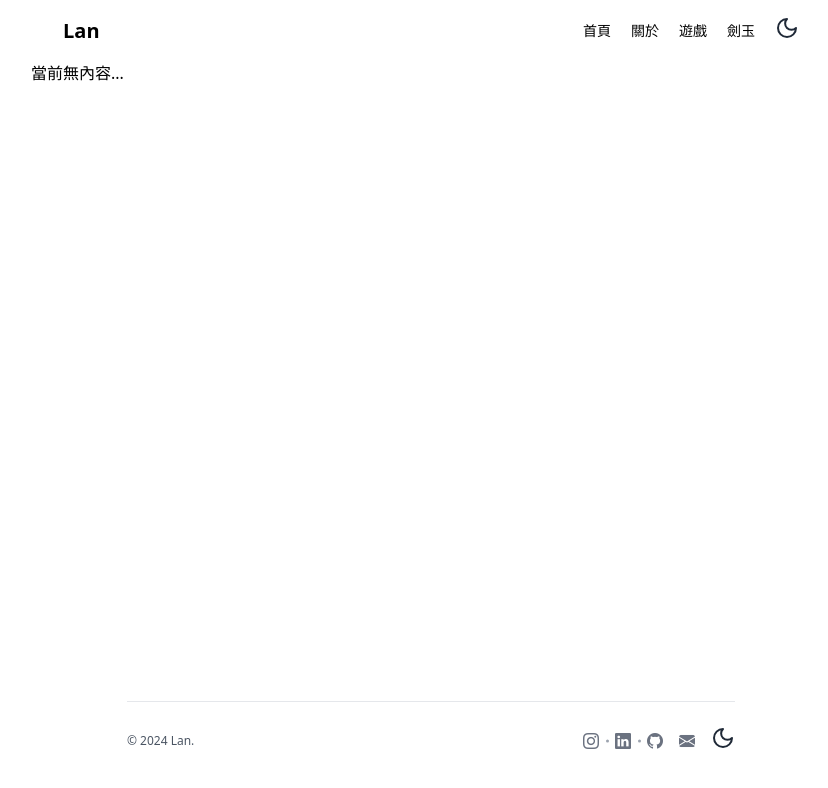
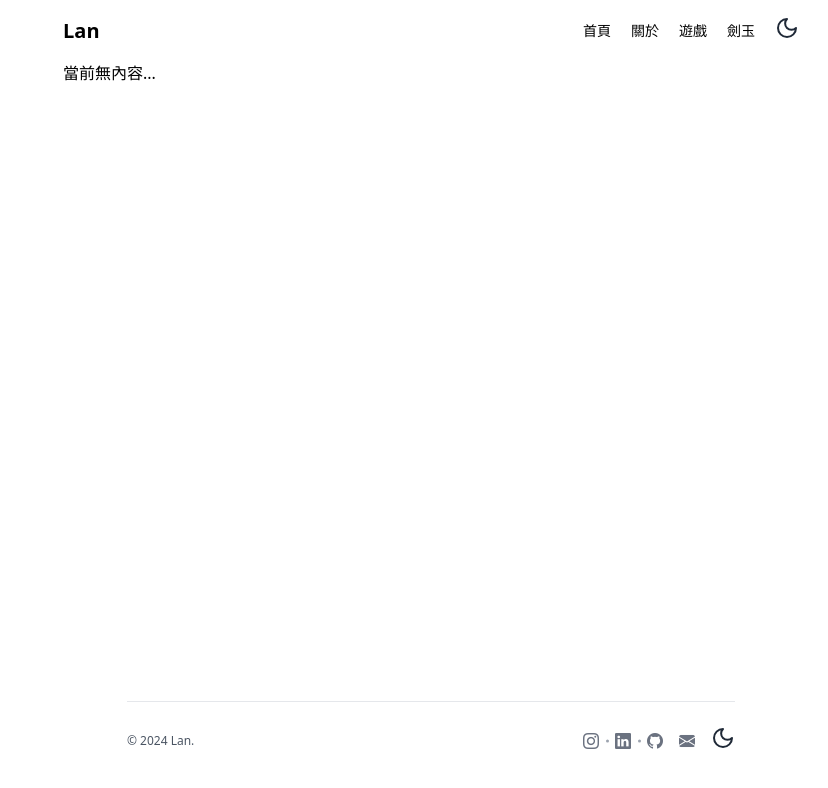
Before and after one commit to IOUKI/my-github-pages, a Next.js app: page /profile in a window 1280 px wide. Shown: the top 788 px of the page, without its empty margins (209-1037 px from the left). Built offline with nearby package versions, Linux system fonts and the light colour scheme.

Commit message:
feat: profile main padding

```diff
--- a/app/profile/layout.tsx
+++ b/app/profile/layout.tsx
@@ -30,7 +30,7 @@ export default function ProfileLayout({ children }: { children: React.ReactNode
             </div>
           </nav>
         </header>
-        <main className="min-h-[80vh]">
+        <main className="min-h-[80vh] px-4 sm:px-6 lg:px-8">
           {children}
         </main>
         <footer className="w-full max-w-2xl mx-auto px-4 sm:px-6 lg:px-8">
```
